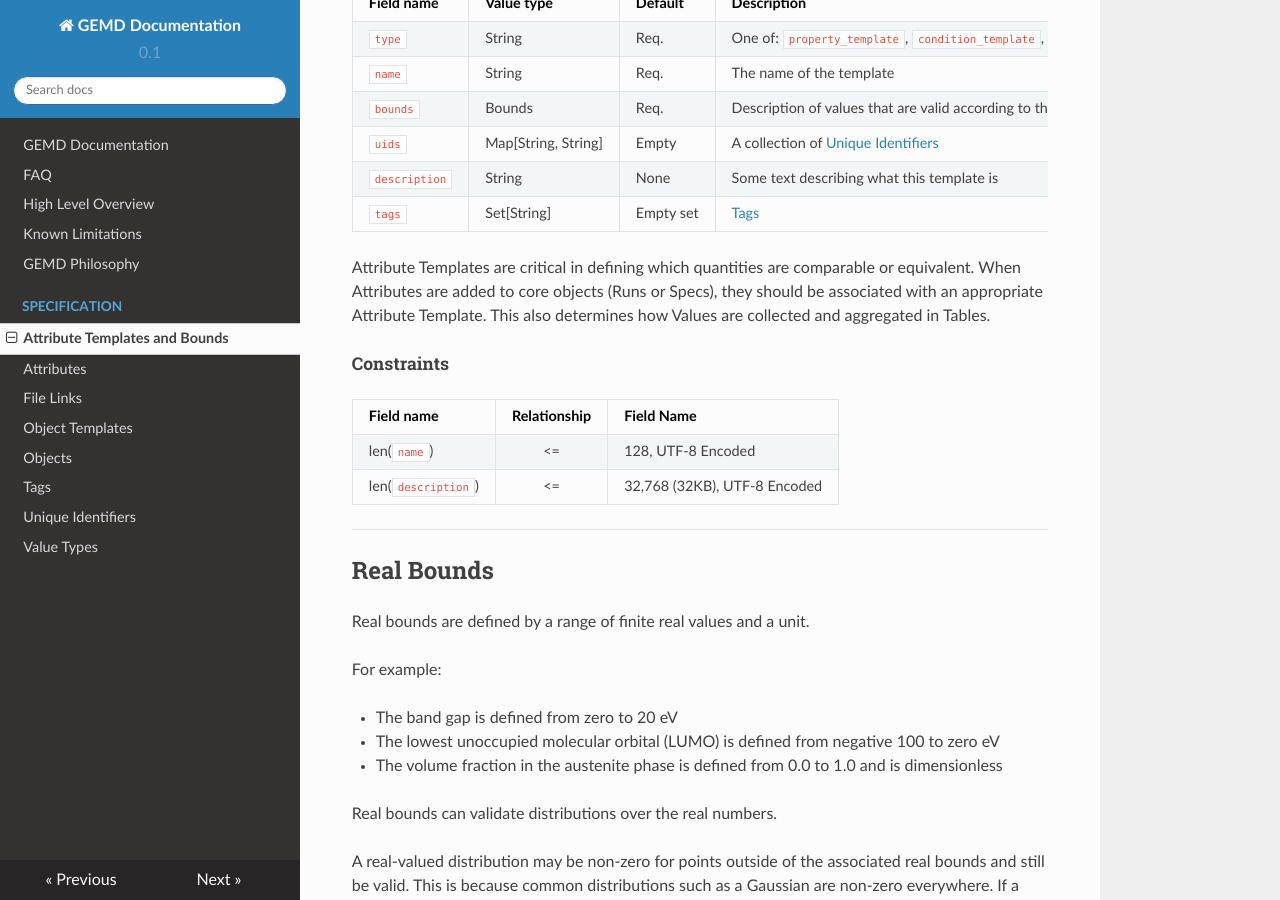
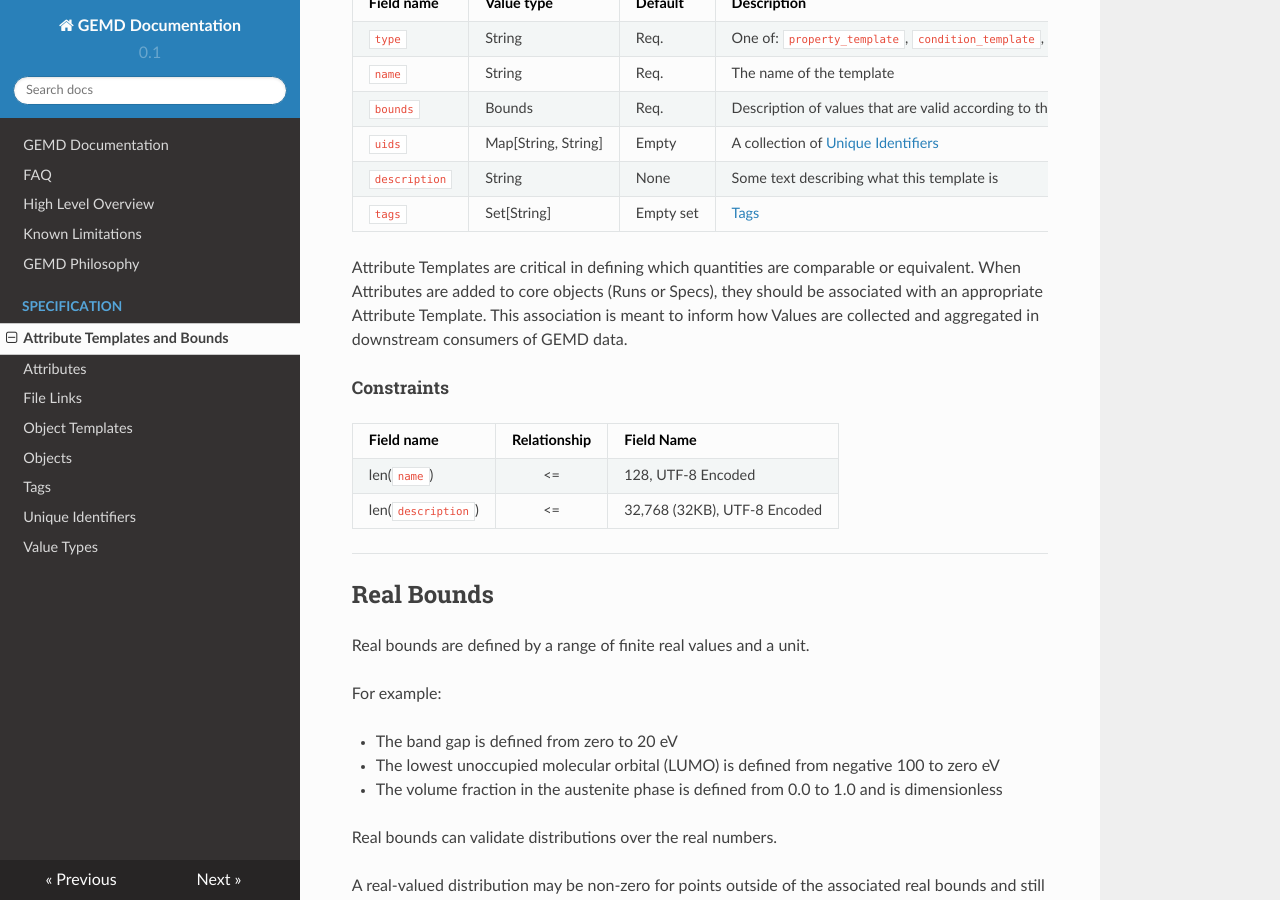
Before and after one commit to CitrineInformatics/gemd-docs, an MkDocs documentation site: the page built from docs/specification/attribute-templates.md, in a window 1280 px wide and 900 px high, scrolled down 895 px. Built offline with MkDocs 1.6.1, drawn with Linux system fonts in a browser that asks for light colours; nearby versions of some CDN libraries.

Commit message:
Apply suggestions from code review
Co-authored-by: Max Hutchinson <maxhutch@gmail.com>

```diff
--- a/docs/specification/attribute-templates.md
+++ b/docs/specification/attribute-templates.md
@@ -27,8 +27,9 @@ Field name    | Value type | Default | Description
 
 Attribute Templates are critical in defining which quantities are comparable or equivalent.
 When Attributes are added to core objects (Runs or Specs), they should be associated with
-an appropriate Attribute Template. This also determines how Values are collected and aggregated
-in Tables.
+an appropriate Attribute Template.
+This association is meant to inform how Values are collected and aggregated
+in downstream consumers of GEMD data.
 
 ##### Constraints
 
```
